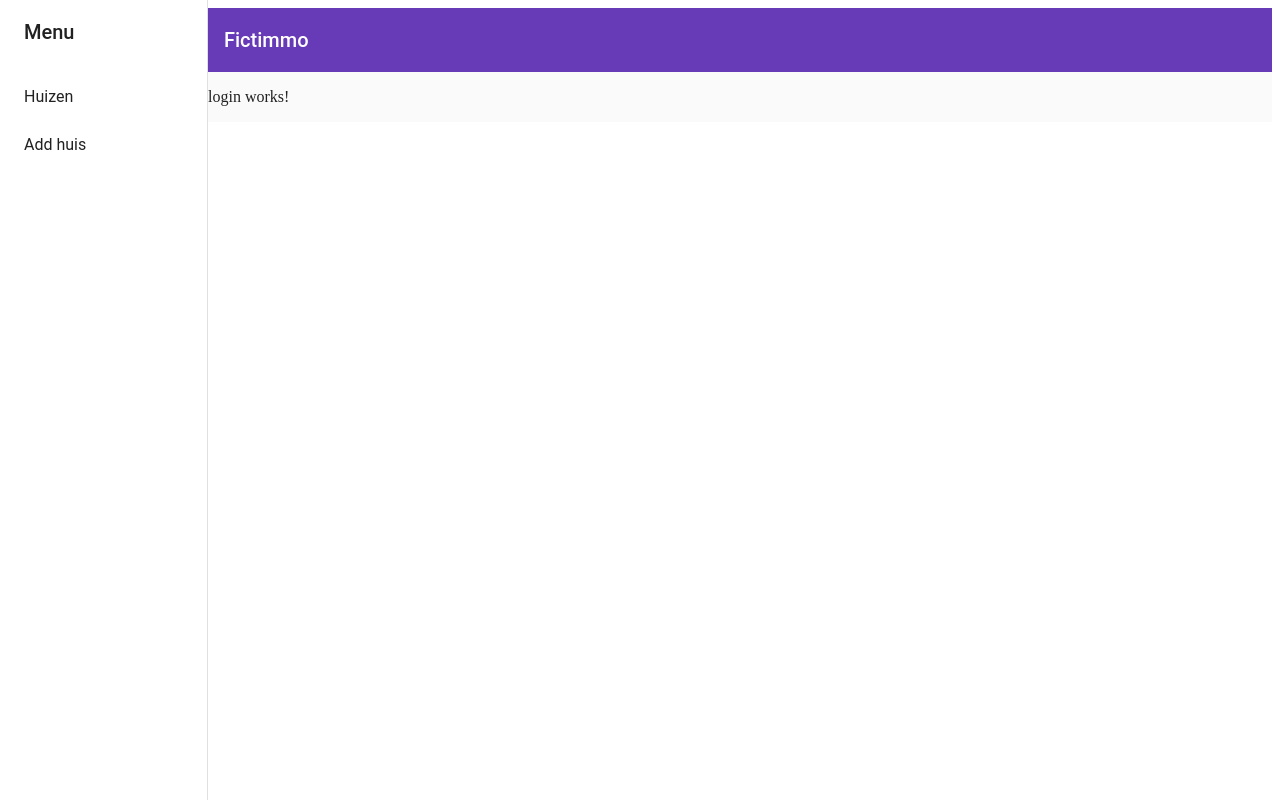
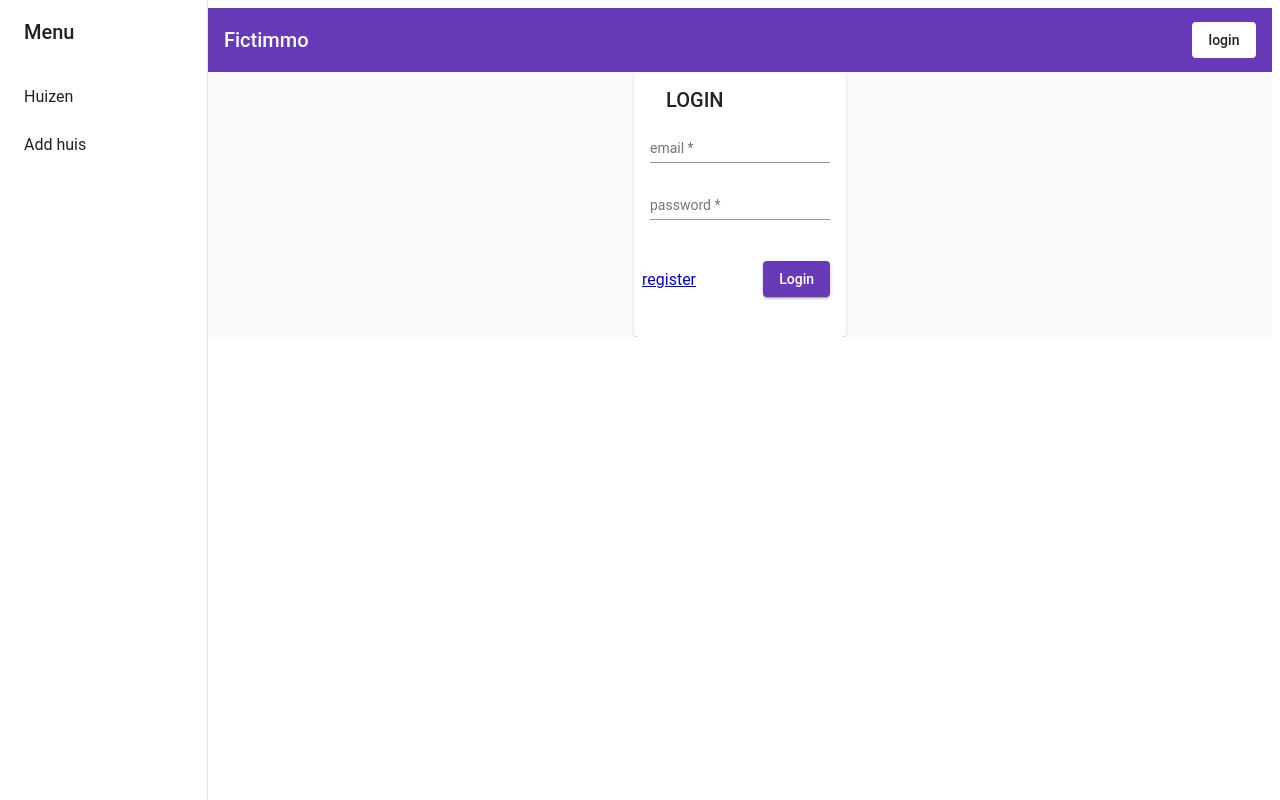
Before and after one commit to KilianHoefman/Fictimmo_Frontend, an Angular app in the folder huizenapp/: page /login in a window 1280 px wide. Built offline with nearby package versions, Linux system fonts and the light colour scheme.

Commit message:
Register for new klanten

```diff
--- a/huizenapp/src/app/main-nav/main-nav.component.html
+++ b/huizenapp/src/app/main-nav/main-nav.component.html
@@ -25,6 +25,20 @@
         <mat-icon aria-label="Side nav toggle icon">menu</mat-icon>
       </button>
       <span>Fictimmo</span>
+      <span class="fill-space"></span>
+      <span *ngIf="loggedInUser$ | async as user; else loginTemplate">
+        {{ user }}
+        <button (click)="logout()" mat-flat-button>
+          logout
+        </button>
+      </span>
+      <ng-template #loginTemplate>
+        <span>
+          <button (click)="login()" mat-flat-button>
+            login
+          </button>
+        </span>
+      </ng-template>
     </mat-toolbar>
     <ng-content></ng-content>
   </mat-sidenav-content>
--- a/huizenapp/src/app/main-nav/main-nav.component.ts
+++ b/huizenapp/src/app/main-nav/main-nav.component.ts
@@ -2,6 +2,8 @@ import { Component } from '@angular/core';
  import { BreakpointObserver, Breakpoints } from '@angular/cdk/layout';
  import { Observable } from 'rxjs';
  import { map, shareReplay } from 'rxjs/operators';
+import { AuthenticationService } from '../user/authentication.service';
+import { Router } from '@angular/router';
 
   @Component({
    selector: 'app-main-nav',
@@ -9,12 +11,26 @@ import { Component } from '@angular/core';
    styleUrls: ['./main-nav.component.css']
  })
  export class MainNavComponent {
+   loggedInUser$ = this._authenticationService.user$;
 
-    isHandset$: Observable<boolean> = this.breakpointObserver.observe(Breakpoints.Handset)
-     .pipe(
-       map(result => result.matches),
-       shareReplay()
-     );
+   isHandset$: Observable<boolean> = this.breakpointObserver
+   .observe(Breakpoints.Handset)
+   .pipe(
+     map((result) => result.matches),
+     shareReplay()
+   );
 
-    constructor(private breakpointObserver: BreakpointObserver) {}
-     }
+    constructor(private breakpointObserver: BreakpointObserver,
+      private _authenticationService: AuthenticationService,
+      private _router: Router) {}
+
+
+     logout(){
+       this._authenticationService.logout();
+      }
+
+      login(){
+        console.log('login');
+        this._router.navigate(['/login']);
+      }
+    }
--- a/huizenapp/src/app/material/material.module.ts
+++ b/huizenapp/src/app/material/material.module.ts
@@ -15,6 +15,8 @@ import {MatButtonModule} from '@angular/material/button';
 import { MatToolbarModule } from '@angular/material/toolbar';
 import { LayoutModule } from '@angular/cdk/layout';
 import {MatSnackBarModule} from '@angular/material/snack-bar';
+import {MatDatepickerModule} from '@angular/material/datepicker';
+
 
 
 
@@ -53,7 +55,8 @@ import {MatSnackBarModule} from '@angular/material/snack-bar';
     MatButtonModule,
     MatToolbarModule,
     LayoutModule,
-    MatSnackBarModule
+    MatSnackBarModule,
+    MatDatepickerModule
   ]
 })
 export class MaterialModule { }
--- a/huizenapp/src/app/user/login/login.component.html
+++ b/huizenapp/src/app/user/login/login.component.html
@@ -1 +1,47 @@
-<p>login works!</p>
+<div fxLayout="row" fxLayoutAlign="center center" class="login-main">
+    <mat-card>
+      <form [formGroup]="user" (ngSubmit)="onSubmit()">
+        <mat-card-header>
+          <mat-card-title>Login</mat-card-title>
+        </mat-card-header>
+
+        <mat-card-content fxLayout="column">
+          <mat-form-field>
+            <input
+              matInput
+              placeholder="email"
+              aria-label="email"
+              data-cy="login-email"
+              formControlName="username"
+            />
+          </mat-form-field>
+
+          <mat-form-field>
+            <input
+              type="password"
+              matInput
+              placeholder="password"
+              aria-label="password"
+              data-cy="login-password"
+              formControlName="password"
+            />
+          </mat-form-field>
+        </mat-card-content>
+        <mat-card-actions fxLayout="row" fxLayoutAlign="space-between center">
+          <a [routerLink]="['/register']">register</a>
+
+          <button
+            mat-raised-button
+            type="submit"
+            color="primary"
+            data-cy="login-button"
+          >
+            Login
+          </button>
+        </mat-card-actions>
+      </form>
+      <mat-card class="error" *ngIf="errorMessage" data-cy="appError">
+        got an error while loading the recipe list: {{ errorMessage }}
+      </mat-card>
+    </mat-card>
+  </div>
--- a/huizenapp/src/app/user/login/login.component.ts
+++ b/huizenapp/src/app/user/login/login.component.ts
@@ -1,15 +1,69 @@
+import { AuthenticationService } from '../authentication.service';
 import { Component, OnInit } from '@angular/core';
+import { Router } from '@angular/router';
+import {
+  AbstractControl,
+  FormBuilder,
+  FormGroup,
+  ValidatorFn,
+  Validators,
+} from '@angular/forms';
+import { HttpErrorResponse } from '@angular/common/http';
+
+function comparePasswords(control: AbstractControl): { [key: string]: any } {
+  const password = control.get('password');
+  const confirmPassword = control.get('confirmPassword');
+  return password.value === confirmPassword.value
+    ? null
+    : { passwordsDiffer: true };
+}
 
 @Component({
   selector: 'app-login',
   templateUrl: './login.component.html',
-  styleUrls: ['./login.component.css']
+  styleUrls: ['./login.component.css'],
 })
 export class LoginComponent implements OnInit {
+  public user: FormGroup;
+  public errorMessage: string = '';
 
-  constructor() { }
+  constructor(
+    private authService: AuthenticationService,
+    private router: Router,
+    private fb: FormBuilder
+  ) {}
 
-  ngOnInit(): void {
+  ngOnInit() {
+    this.user = this.fb.group({
+      username: ['', Validators.required],
+      password: ['', Validators.required],
+    });
   }
 
+  onSubmit() {
+    this.authService
+      .login(this.user.value.username, this.user.value.password)
+      .subscribe(
+        (val) => {
+          if (val) {
+            if (this.authService.redirectUrl) {
+              this.router.navigateByUrl(this.authService.redirectUrl);
+              this.authService.redirectUrl = undefined;
+            } else {
+              this.router.navigate(['huizen/list']);
+            }
+          } else {
+            this.errorMessage = `Could not login`;
+          }
+        },
+        (err: HttpErrorResponse) => {
+          console.log(err);
+          if (err.error instanceof Error) {
+            this.errorMessage = `Error while trying to login user ${this.user.value.username}: ${err.error.message}`;
+          } else {
+            this.errorMessage = `Error ${err.status} while trying to login user ${this.user.value.username}: ${err.error}`;
+          }
+        }
+      );
+  }
 }
--- a/huizenapp/src/app/user/register/register.component.html
+++ b/huizenapp/src/app/user/register/register.component.html
@@ -9,33 +9,33 @@
           <mat-form-field>
             <input
               matInput
-                placeholder="first name"
-                aria-label="first name"
-                data-cy="register-firstname"
-                formControlName="firstname"
+              placeholder="voornaam"
+              aria-label="voornaam"
+              data-cy="register-voornaam"
+              formControlName="voornaam"
             />
             <mat-error
               *ngIf="
-                  user.get('firstname').errors && user.get('firstname').touched
+                user.get('voornaam').errors && user.get('voornaam').touched
               "
             >
-                {{ getErrorMessage(user.get('firstname').errors) }}
+              {{ getErrorMessage(user.get('voornaam').errors) }}
             </mat-error>
           </mat-form-field>
           <mat-form-field>
             <input
               matInput
-                placeholder="last name"
-                aria-label="last name"
-                data-cy="register-lastname"
-                formControlName="lastname"
+              placeholder="achternaam"
+              aria-label="achternaam"
+              data-cy="register-achternaam"
+              formControlName="achternaam"
             />
             <mat-error
               *ngIf="
-                  user.get('lastname').errors && user.get('lastname').touched
+                user.get('achternaam').errors && user.get('achternaam').touched
               "
             >
-                {{ getErrorMessage(user.get('lastname').errors) }}
+              {{ getErrorMessage(user.get('achternaam').errors) }}
             </mat-error>
           </mat-form-field>
         </span>
@@ -58,7 +58,7 @@
             <input
               type="password"
               matInput
-                placeholder="password"
+              placeholder="Wachtwoord"
               aria-label="password"
               data-cy="register-password"
               formControlName="password"
@@ -80,7 +80,7 @@
             <input
               type="password"
               matInput
-                placeholder="confirm password"
+              placeholder="Bevestig wachtwoord"
               aria-label="confirm password"
               data-cy="register-confirm-password"
               formControlName="confirmPassword"
@@ -124,7 +124,7 @@
       </mat-card-actions>
     </form>
     <mat-card class="error" *ngIf="errorMessage" data-cy="appError">
-        got an error while loading the recipe list: {{ errorMessage }}
+      got an error while loading the huizen list: {{ errorMessage }}
     </mat-card>
   </mat-card>
 </div>
--- a/huizenapp/src/app/user/register/register.component.ts
+++ b/huizenapp/src/app/user/register/register.component.ts
@@ -9,7 +9,7 @@ import {
 } from '@angular/forms';
 import { AuthenticationService } from '../authentication.service';
 import { Observable } from 'rxjs';
-import { map } from 'rxjs/operators';
+import { map, tap } from 'rxjs/operators';
 import { Router } from '@angular/router';
 import { HttpErrorResponse } from '@angular/common/http';
 
@@ -65,8 +65,8 @@ export class RegisterComponent implements OnInit {
 
   ngOnInit() {
     this.user = this.fb.group({
-      firstname: ['', Validators.required],
-      lastname: ['', Validators.required],
+      voornaam: ['', Validators.required],
+      achternaam: ['', Validators.required],
       email: [
         '',
         [Validators.required, Validators.email],
@@ -117,9 +117,10 @@ export class RegisterComponent implements OnInit {
   onSubmit() {
     this.authService
       .register(
-        this.user.value.firstname,
-        this.user.value.lastname,
+        this.user.value.voornaam,
+        this.user.value.achternaam,
         this.user.value.email,
+        //this.user.value.birthdate,
         this.user.value.passwordGroup.password
       )
       .subscribe(
@@ -129,7 +130,7 @@ export class RegisterComponent implements OnInit {
               this.router.navigateByUrl(this.authService.redirectUrl);
               this.authService.redirectUrl = undefined;
             } else {
-              this.router.navigate(['/recipe/list']);
+              this.router.navigate(['/huizen/list']);
             }
           } else {
             this.errorMessage = `Could not login`;
```
Also changed, not shown: huizenapp/src/app/user/authentication.service.ts (+5 -4 lines). Lines whose indentation alone changed are shown as unchanged.
